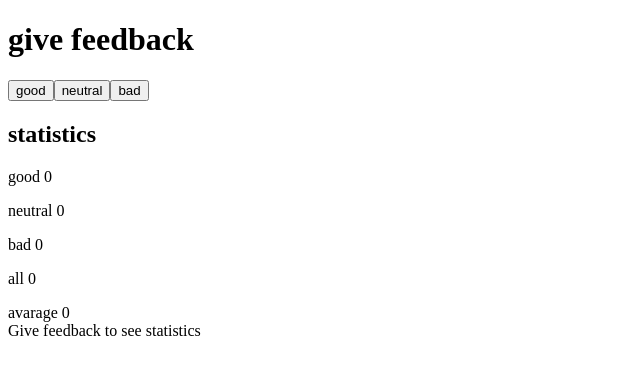
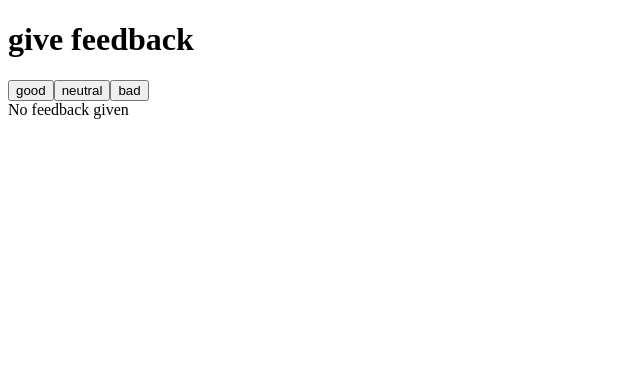
Before and after one commit to MatiasSiitonen/FullStack_kurssi, a React (Create React App) app in the folder osa1/unicafe/: page / in a window 1280 px wide. Shown: the top 374 px of the page, without its empty margins (0-640 px from the left). Built offline with nearby package versions, Linux system fonts and the light colour scheme.

Commit message:
Tehtävä 1.9

```diff
--- a/osa1/unicafe/src/App.js
+++ b/osa1/unicafe/src/App.js
@@ -15,13 +15,7 @@ const Avarage = ({ good, neutral, bad }) => {
 }
 
 const Positive = ({ good, neutral, bad }) => {
-  if (good + neutral + bad === 0) {
-    return (
-      <div>
-        Give feedback to see statistics
-      </div>
-    )
-  }
+
   const positive = good / (good + neutral + bad) * 100 + "%"
   return (
     <div>
@@ -30,7 +24,14 @@ const Positive = ({ good, neutral, bad }) => {
   )
 }
 
-const Statistics = ({ good, neutral, bad }) => (
+const Statistics = ({ good, neutral, bad }) => {
+  if (good + neutral + bad === 0) {
+    return (
+      <div>
+        No feedback given
+      </div>
+    )
+  } return (
     <div>
       <h2>statistics</h2>
       <p>good {good}</p>
@@ -41,6 +42,7 @@ const Statistics = ({ good, neutral, bad }) => (
       <Positive good={good} neutral={neutral} bad={bad} />
     </div>
   )
+}
 const App = () => {
   const [good, setGood] = useState(0)
   const [neutral, setNeutral] = useState(0)
```
Lines whose indentation alone changed are shown as unchanged.
